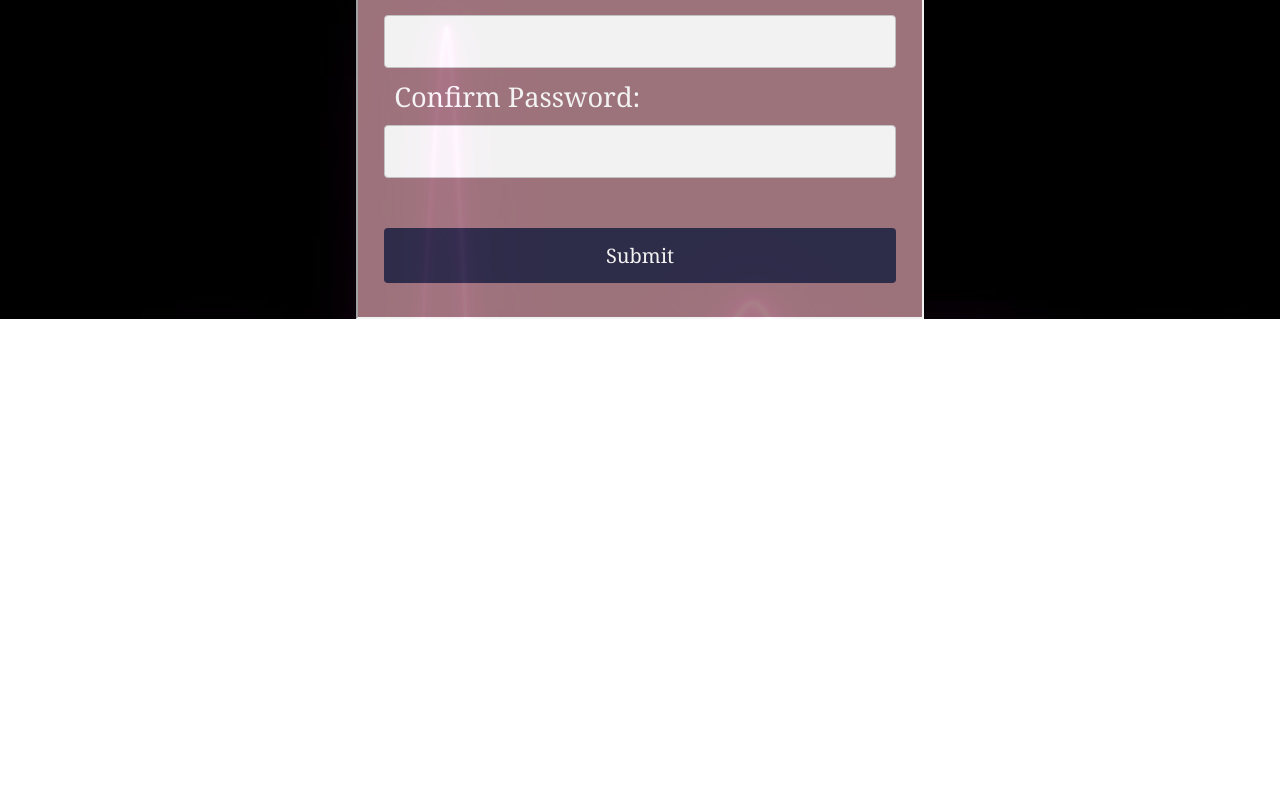
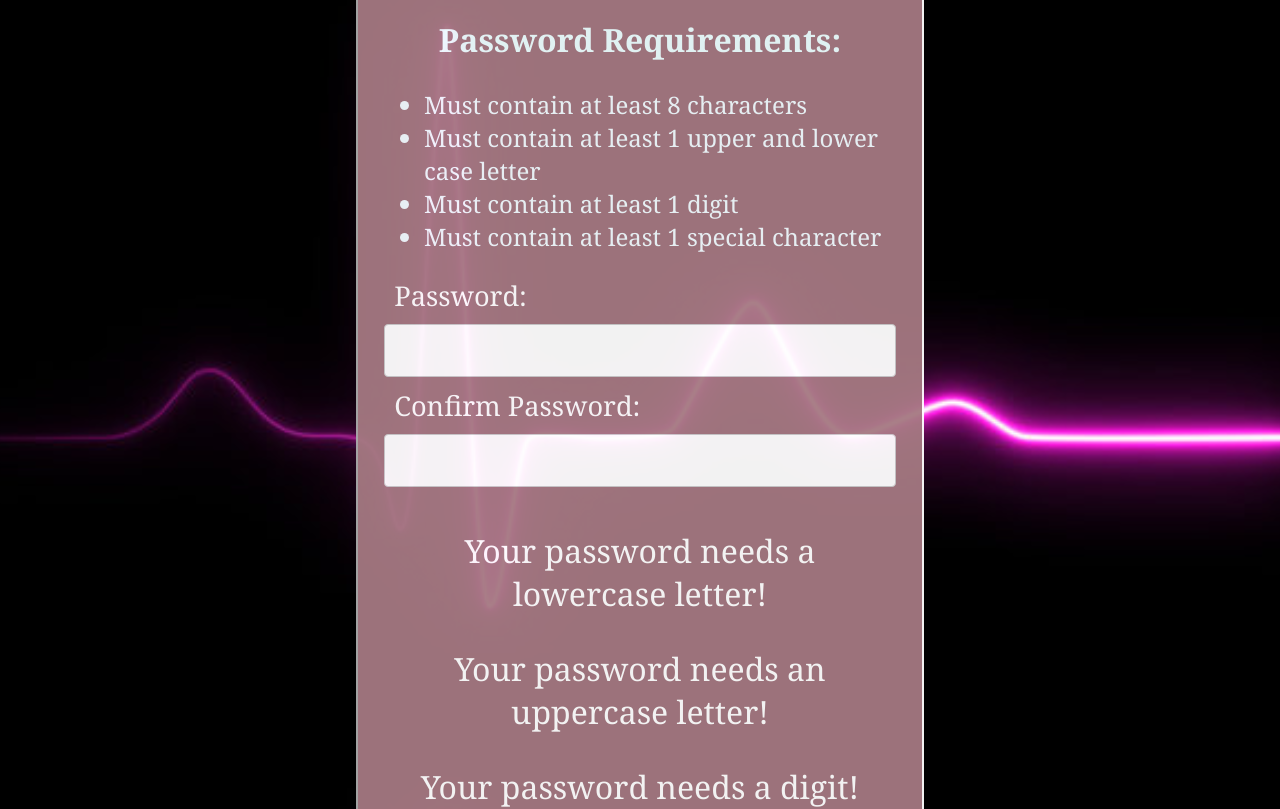
Before and after one commit to CS222-UIUC/course-project-group-101, a React (Create React App) app in the folder frontend/calorie-clash/: page /signup in a window 1280 px wide. Shown: the part 883-1692 px from the top of the page. Before the commit the page ends 1202 px from the top, so only its background shows below. Built offline with nearby package versions, Linux system fonts and the light colour scheme.

Commit message:
Added styling + restrictions on passwords

```diff
--- a/frontend/calorie-clash/src/forms/signup.js
+++ b/frontend/calorie-clash/src/forms/signup.js
@@ -8,7 +8,7 @@ import '../stylesheets/signup.css';
 class Signup extends React.Component {
     constructor(props) {
         super(props);
-        this.state = {username: "", first_name: "", last_name: "", email: "", password: "", password_confirm: ""};
+        this.state = {username: "", first_name: "", last_name: "", email: "", password: "", password_confirm: "", valid: false};
         //Currently all changes and info is handled internally
         //Change this when figuring out how to link to django
         this.handleChange = this.handleChange.bind(this);
@@ -18,6 +18,15 @@ class Signup extends React.Component {
     //Handles when form input boxes are changed
     handleChange(event) {
         this.setState({[event.target.name]: event.target.value});
+        var pass = this.state.password;
+        //Checks if password meets requirements
+
+        //Used https://www.geeksforgeeks.org/validate-a-password-using-html-and-javascript/ for reference
+        if (pass.match(/[a-z]/g) && pass.match(/[A-Z]/g) && pass.match(/[0-9]/g) && pass.match(/[^a-zA-Z\d]/g) && pass.length >= 8) {
+                this.setState({valid: true});
+        } else {
+            this.setState({valid: false});
+        }
     }
 
     //Handles when the form is submitted
@@ -32,7 +41,36 @@ class Signup extends React.Component {
         if (this.state.password === this.state.password_confirm) {
             not_match = <p className = "text"></p>;
         } else {
-            not_match = <p className = "text">Your passwords don't match!</p>;   ;
+            not_match = <p className = "text">Your passwords don't match!</p>;
+        }
+
+        //Shows warnings based off if the password requirements are met
+        let has_lower;
+        if(this.state.password.match(/[a-z]/g)) {
+            has_lower = <p className = "text"></p>;
+        } else {
+            has_lower = <p className = "text">Your password needs a lowercase letter!</p>;
+        }
+
+        let has_upper;
+        if(this.state.password.match(/[A-Z]/g)) {
+            has_upper = <p className = "text"></p>;
+        } else {
+            has_upper = <p className = "text">Your password needs an uppercase letter!</p>;
+        }
+
+        let has_digit;
+        if(this.state.password.match(/[0-9]/g)) {
+            has_digit = <p className = "text"></p>;
+        } else {
+            has_digit = <p className = "text">Your password needs a digit!</p>;
+        }
+
+        let has_special;
+        if(this.state.password.match(/[^a-zA-Z\d]/g)) {
+            has_special = <p className = "text"></p>;
+        } else {
+            has_special = <p className = "text">Your password needs a special character!</p>;
         }
         return (
             <div className='App'>
@@ -53,12 +91,24 @@ class Signup extends React.Component {
                         <label for = "email"> Email: </label>  <br></br>
                         <input name = "email" type="email" placeholder="example@gmail.com" value={this.state.email} onChange={this.handleChange} required/> <br></br>
 
+                        <h2>Password Requirements:</h2>
+                        <ul>
+                            <li>Must contain at least 8 characters</li>
+                            <li>Must contain at least 1 upper and lower case letter</li>
+                            <li>Must contain at least 1 digit</li>
+                            <li>Must contain at least 1 special character</li>
+                        </ul>
+
                         <label for = "password"> Password: </label>  <br></br>
                         <input name = "password" type="password" value={this.state.password} onChange={this.handleChange} required/> <br></br>
 
                         <label for = "password_confirm"> Confirm Password: </label>  <br></br>
-                        <input name = "password_confirm" type="password"  value={this.state.password_confirm} onChange={this.handleChange} required/> <br></br>
+                        <input name = "password_confirm" minlength = "8" type="password"  value={this.state.password_confirm} onChange={this.handleChange} required/> <br></br>
                         {not_match}
+                        {has_lower}
+                        {has_upper}
+                        {has_digit}
+                        {has_special}
                         <input type="submit" value="Submit" />
                     </form>
                 </div>
--- a/frontend/calorie-clash/src/stylesheets/signup.css
+++ b/frontend/calorie-clash/src/stylesheets/signup.css
@@ -9,6 +9,18 @@
 .thin {
     width: 40%;
     padding: 2%;
+}
+
+h2 {
+    color: #edfeff;
+    font-size: 200%;
+    margin-top: 50px;
+    text-align: center;
+}
+
+ul {
+    font-size: 150%;
+    color: #f2fbff;
 }
 
 /*Styles the label*/
```
